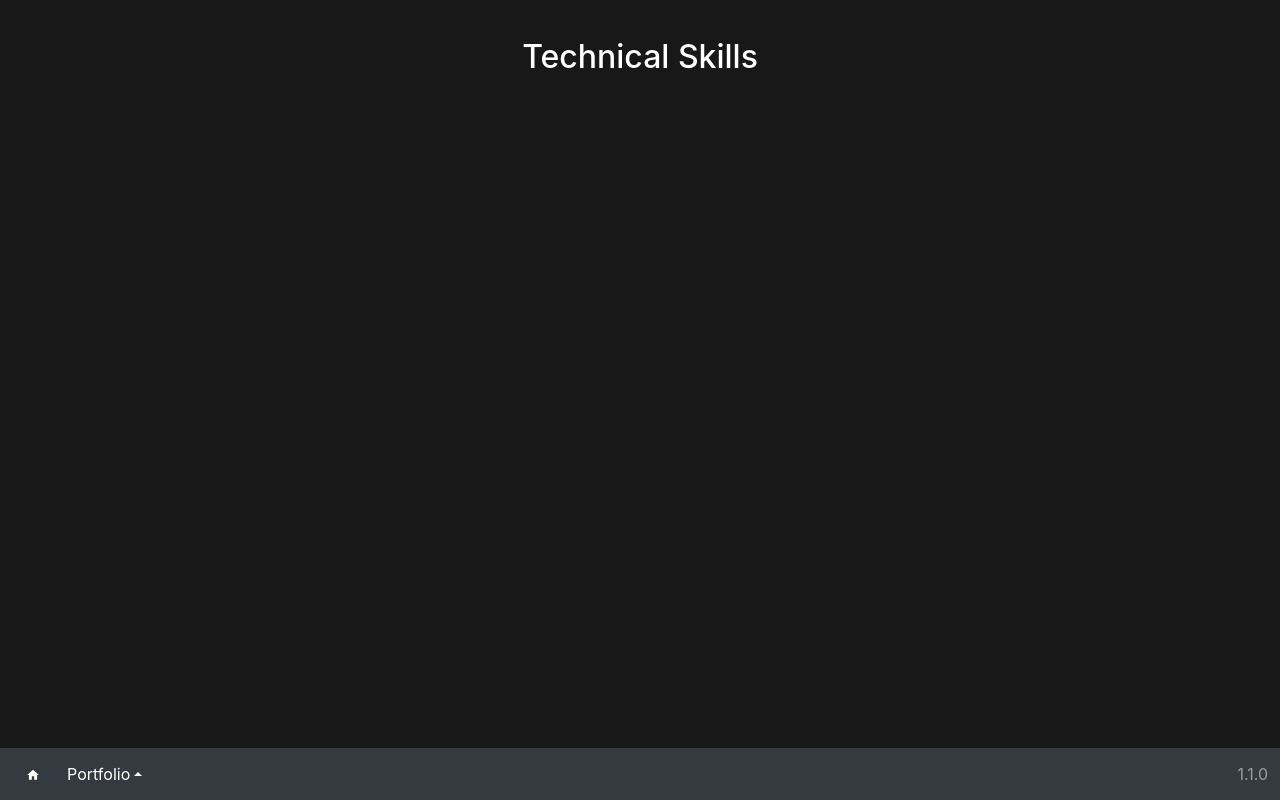
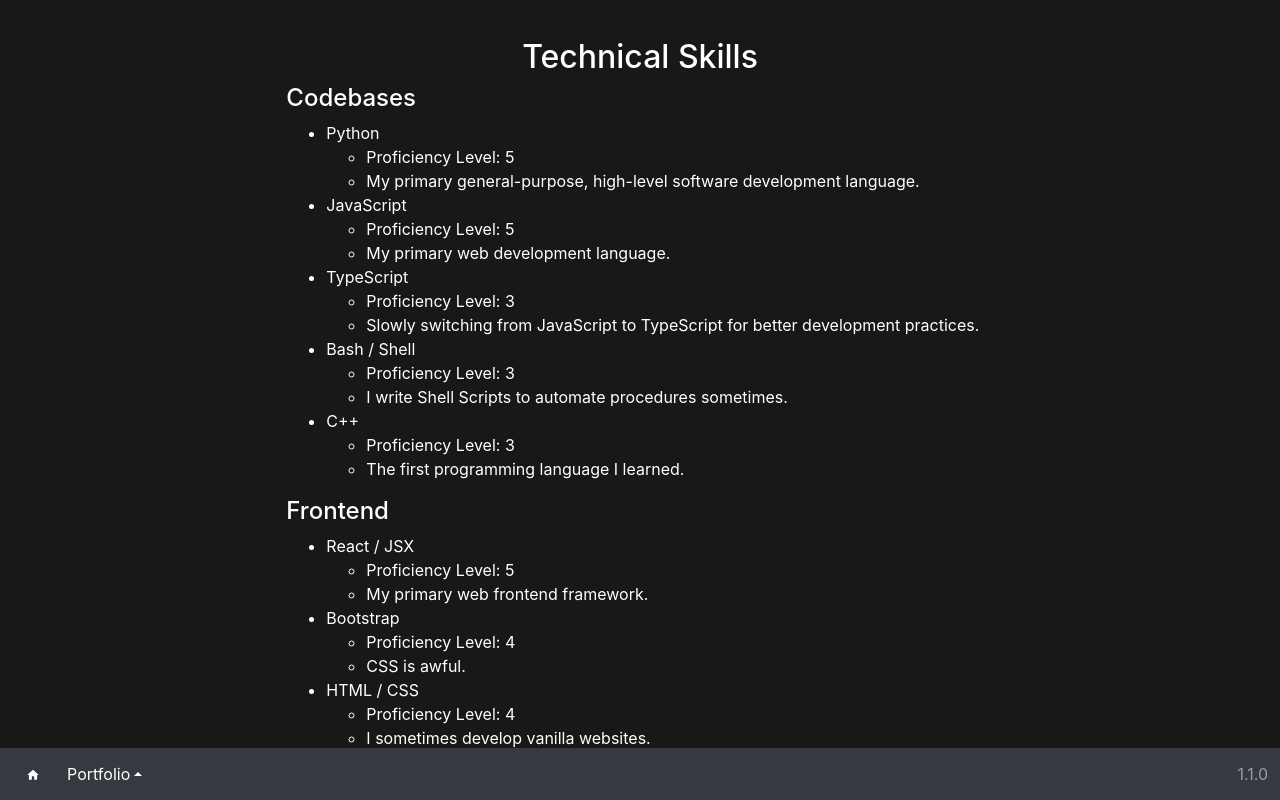
Before and after one commit to park-junha/junha.dev, a React (Create React App) app in the folder ui/: page / in a window 1280 px wide. Both pictures are taken after a click on the button "Skills". Shown: the top 800 px of the page. Built offline with nearby package versions, Linux system fonts and the light colour scheme.

Commit message:
Polished API interfaces and displayed technical skills data

```diff
--- a/ui/src/components/Main.tsx
+++ b/ui/src/components/Main.tsx
@@ -11,6 +11,10 @@
 interface Props {
   component: string;
   changeComponent: (newComponent: string) => void;
+}
+
+interface State {
+  api: Api;
 }
 
 //  API interfaces
@@ -39,12 +43,19 @@
 const NotFound = lazy( () => import('./404'));
 
 export default class Main extends Component<Props> {
+  state: State = {
+    api: {
+      TechnicalSkills: [],
+    },
+  };
+
   async componentDidMount(): Promise<void> {
-    this.fetchApi();
-  }
+    await this.setState({
+      api: this.fetchApi(),
+    });
+  };
 
   fetchApi = (): Api => {
-    console.log(data);
     return data;
   };
 
@@ -66,7 +77,9 @@
         );
       case 'Skills':
         return (
-          <Skills />
+          <Skills
+            technicalSkills={this.state.api.TechnicalSkills}
+          />
         );
       default:
         return (
--- a/ui/src/components/Portfolio/Skills.tsx
+++ b/ui/src/components/Portfolio/Skills.tsx
@@ -6,7 +6,25 @@
 //, Card
 } from 'react-bootstrap';
 
-export default class AboutMe extends Component {
+interface Props {
+  technicalSkills: Skillsets;
+}
+
+interface Skillset {
+  skillset: string;
+  skills: Skills;
+}
+
+interface Skill {
+  name: string;
+  level: number;
+  desc: string;
+}
+
+interface Skillsets extends Array<Skillset>{};
+interface Skills extends Array<Skill>{};
+
+export default class AboutMe extends Component<Props> {
   render (): JSX.Element {
     return (
       <div className='fadein page-padding'>
@@ -15,6 +33,22 @@
             <Col />
             <Col sm={12} md={9} lg={7}>
               <h2 className='centered-text'>Technical Skills</h2>
+              {this.props.technicalSkills.map(technicalSkill => (
+                <div>
+                  <h4>{technicalSkill.skillset}</h4>
+                  <ul>
+                    {technicalSkill.skills.map(skill => (
+                      <div>
+                        <li>{skill.name}</li>
+                        <ul>
+                          <li>Proficiency Level: {skill.level}</li>
+                          <li>{skill.desc}</li>
+                        </ul>
+                      </div>
+                    ))}
+                  </ul>
+                </div>
+              ))}
             </Col>
             <Col />
           </Row>
--- a/ui/src/data.js
+++ b/ui/src/data.js
@@ -10,7 +10,7 @@
         },
         {
           'name': 'JavaScript',
-          'level': 4,
+          'level': 5,
           'desc': 'My primary web development language.'
         },
         {
@@ -55,7 +55,7 @@
       'skills': [
         {
           'name': 'Flask',
-          'level': 4,
+          'level': 5,
           'desc': 'My primary web backend framework. I also sometimes develop view controllers in Flask as well.'
         },
         {
@@ -115,7 +115,7 @@
         },
         {
           'name': 'VIM',
-          'level': 5,
+          'level': 4,
           'desc': 'My editor of choice.'
         }
       ]
```
